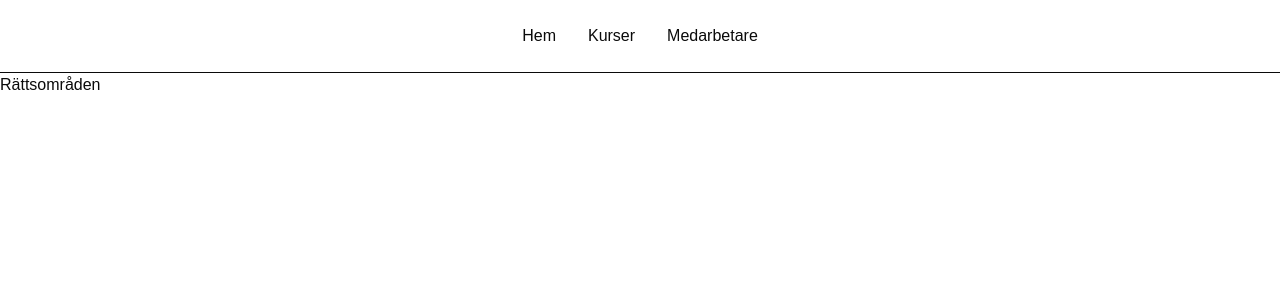
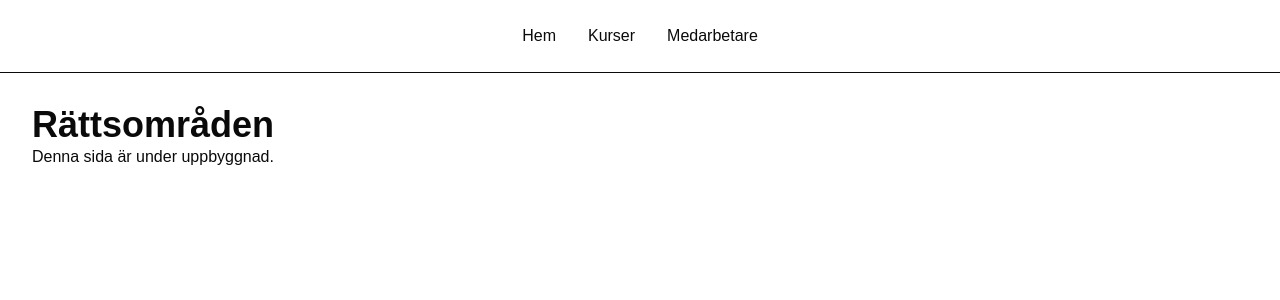
Before and after one commit to bosilf/wa-advokat, a Next.js app in the folder nextjs-wa-advokatbyra/: page /rattsomraden in a window 1280 px wide. Shown: the top 300 px of the page. Built offline with nearby package versions, Linux system fonts and the light colour scheme.

Commit message:
rättsområden försök 2

```diff
--- a/nextjs-wa-advokatbyra/src/app/layout.tsx
+++ b/nextjs-wa-advokatbyra/src/app/layout.tsx
@@ -16,8 +16,8 @@
 });
 
 export const metadata: Metadata = {
-  title: "Create Next App",
-  description: "Generated by create next app",
+  title: "WA Advokatbyrå",
+  description: "Välkommen till WA Advokatbyrås hemsida",
 };
 
 export default function RootLayout({
--- a/nextjs-wa-advokatbyra/src/app/rattsomraden/page.tsx
+++ b/nextjs-wa-advokatbyra/src/app/rattsomraden/page.tsx
@@ -1,7 +1,8 @@
-const RattsomradenPage = () => {
+export default function RattsomradenPage() {
   return (
-    <div>Rättsområden</div>
-  )
+    <div className="p-8">
+      <h1 className="text-4xl font-bold">Rättsområden</h1>
+      <p>Denna sida är under uppbyggnad.</p>
+    </div>
+  );
 }
-
-export default RattsomradenPage
```
